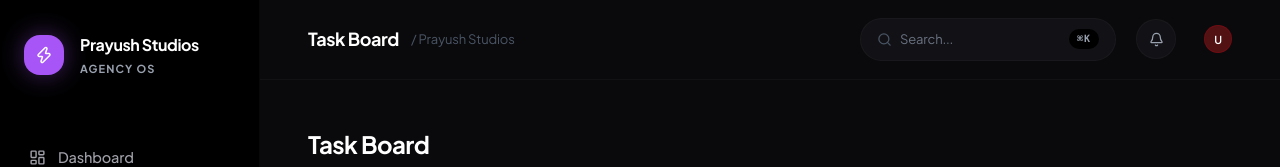
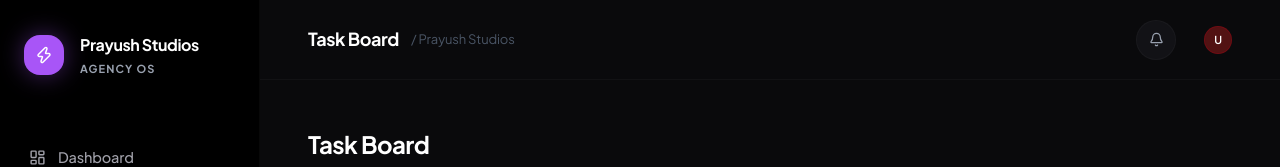
Before and after one commit to RishitPradhan/PrayushMangement, a Next.js app: page /tasks in a window 1280 px wide. Shown: the top 167 px of the page. Built offline with nearby package versions, Linux system fonts and the light colour scheme; no server answers; the database is empty.

Commit message:
chore: remove search button from dashboard Topbar

```diff
--- a/src/components/layout/Topbar.tsx
+++ b/src/components/layout/Topbar.tsx
@@ -1,4 +1,4 @@
-import { Bell, Search, Menu } from 'lucide-react'
+import { Bell, Menu } from 'lucide-react'
 import Link from 'next/link'
 import { usePathname } from 'next/navigation'
 import { Avatar } from '@/components/shared/Avatar'
@@ -43,14 +43,8 @@ export function Topbar({ userProfile, onMenuToggle, hasUnread }: TopbarProps) {
         <span className="hidden sm:block text-gray-600 text-[13px]">/ Prayush Studios</span>
       </div>
 
-      {/* Right: Search + Notifications + Avatar */}
+      {/* Right: Notifications + Avatar */}
       <div className="flex items-center gap-3 sm:gap-5">
-        {/* Search */}
-        <div className="hidden md:flex items-center gap-2 bg-[#121216] border border-[rgba(255,255,255,0.03)] rounded-full px-4 py-2.5 text-gray-500 text-[13px] w-64 cursor-pointer hover:border-[rgba(255,255,255,0.08)] transition-all">
-          <Search size={15} className="text-gray-600" />
-          <span>Search...</span>
-          <kbd className="ml-auto bg-black rounded-full px-2 py-0.5 text-[10px] text-gray-400 font-bold tracking-widest">⌘K</kbd>
-        </div>
 
         {/* Notifications */}
         <Link
```
